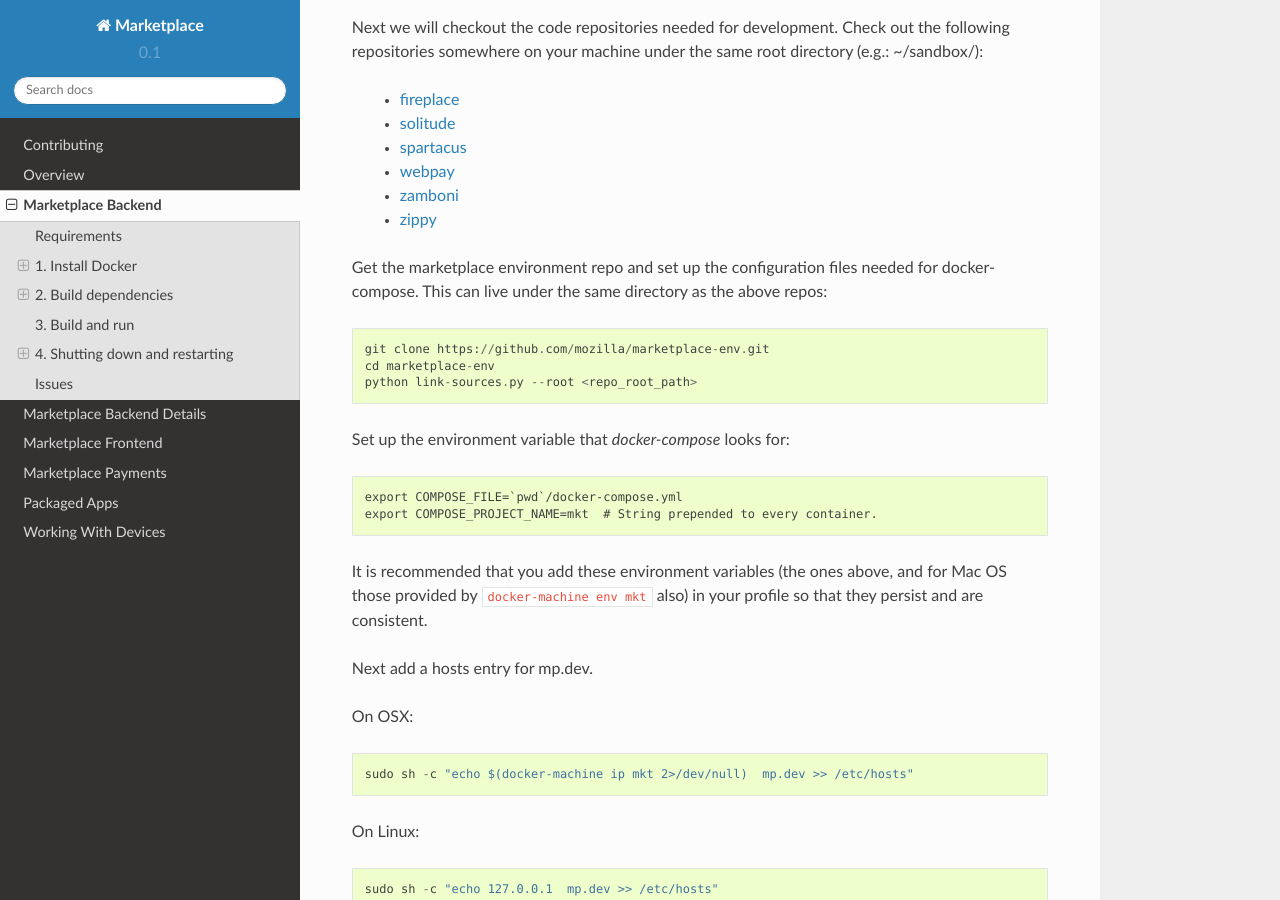
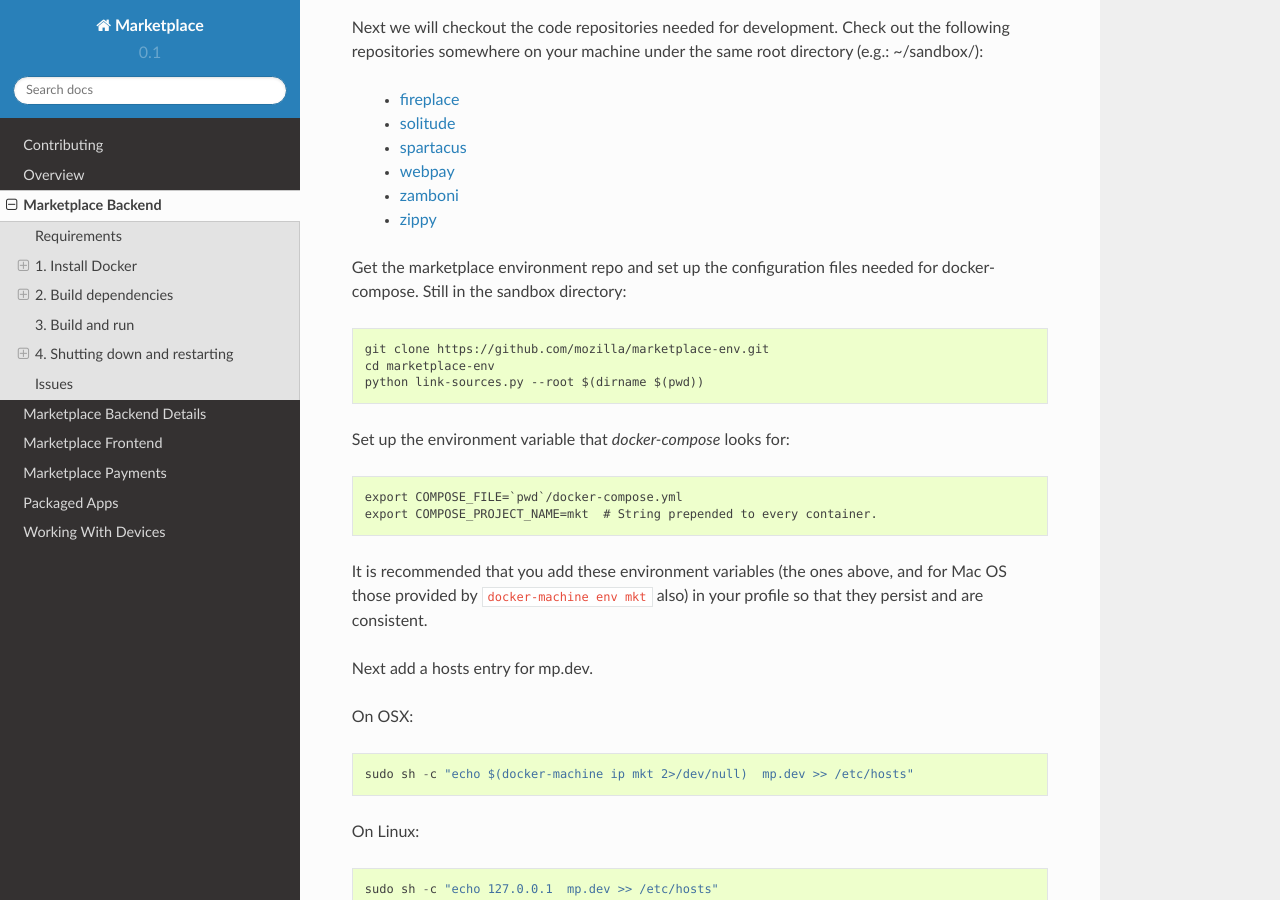
Before and after one commit to mozilla/marketplace-docs, a Sphinx documentation site: the page built from docs/topics/backend.rst, in a window 1280 px wide and 900 px high, scrolled down 1825 px. Built offline with Sphinx 7.4.7 and the Read the Docs theme 2.0.0, drawn with Linux system fonts in a browser that asks for light colours.

Commit message:
Update backend.rst

```diff
--- a/docs/topics/backend.rst
+++ b/docs/topics/backend.rst
@@ -91,11 +91,11 @@ directory (e.g.: ~/sandbox/):
   * `zippy <https://github.com/mozilla/zippy/>`_
 
 Get the marketplace environment repo and set up the configuration files needed
-for docker-compose. This can live under the same directory as the above repos::
+for docker-compose. Still in the sandbox directory::
 
     git clone https://github.com/mozilla/marketplace-env.git
     cd marketplace-env
-    python link-sources.py --root <repo_root_path>
+    python link-sources.py --root $(dirname $(pwd))
 
 Set up the environment variable that `docker-compose` looks for::
 
```
